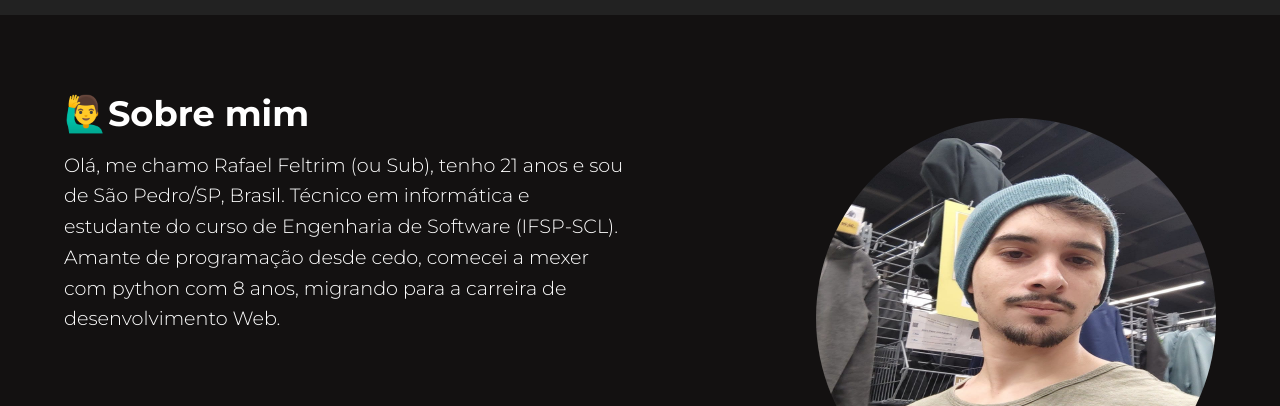
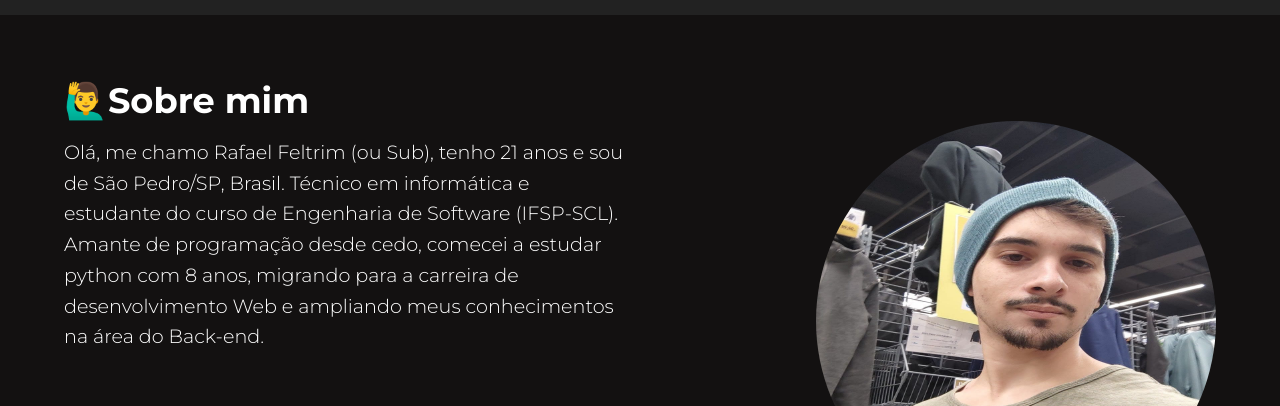
Before and after one commit to RaFeltrim/Portif-lio, a plain HTML site: page PORTIFÓLIO/PORTIFÓLIO/index.html in a window 1280 px wide. Shown: the part 89-495 px from the top of the page. Drawn offline with Linux system fonts and the light colour scheme; files whose address does not match are found by name.

Commit message:
Add files via upload

```diff
--- a/PORTIFÓLIO/PORTIFÓLIO/index.html
+++ b/PORTIFÓLIO/PORTIFÓLIO/index.html
@@ -47,7 +47,7 @@
                     <p>
                         Olá, me chamo Rafael Feltrim (ou Sub), tenho 21 anos e sou de São Pedro/SP, Brasil.
                         Técnico em informática e estudante do curso de Engenharia de Software (IFSP-SCL).
-                        Amante  de programação desde cedo, comecei a mexer com python com 8 anos, migrando para a carreira de desenvolvimento Web.
+                        Amante  de programação desde cedo, comecei a estudar python com 8 anos, migrando para a carreira de desenvolvimento Web e ampliando meus conhecimentos na área do Back-end.
                     </p>
             </article>
 
```
